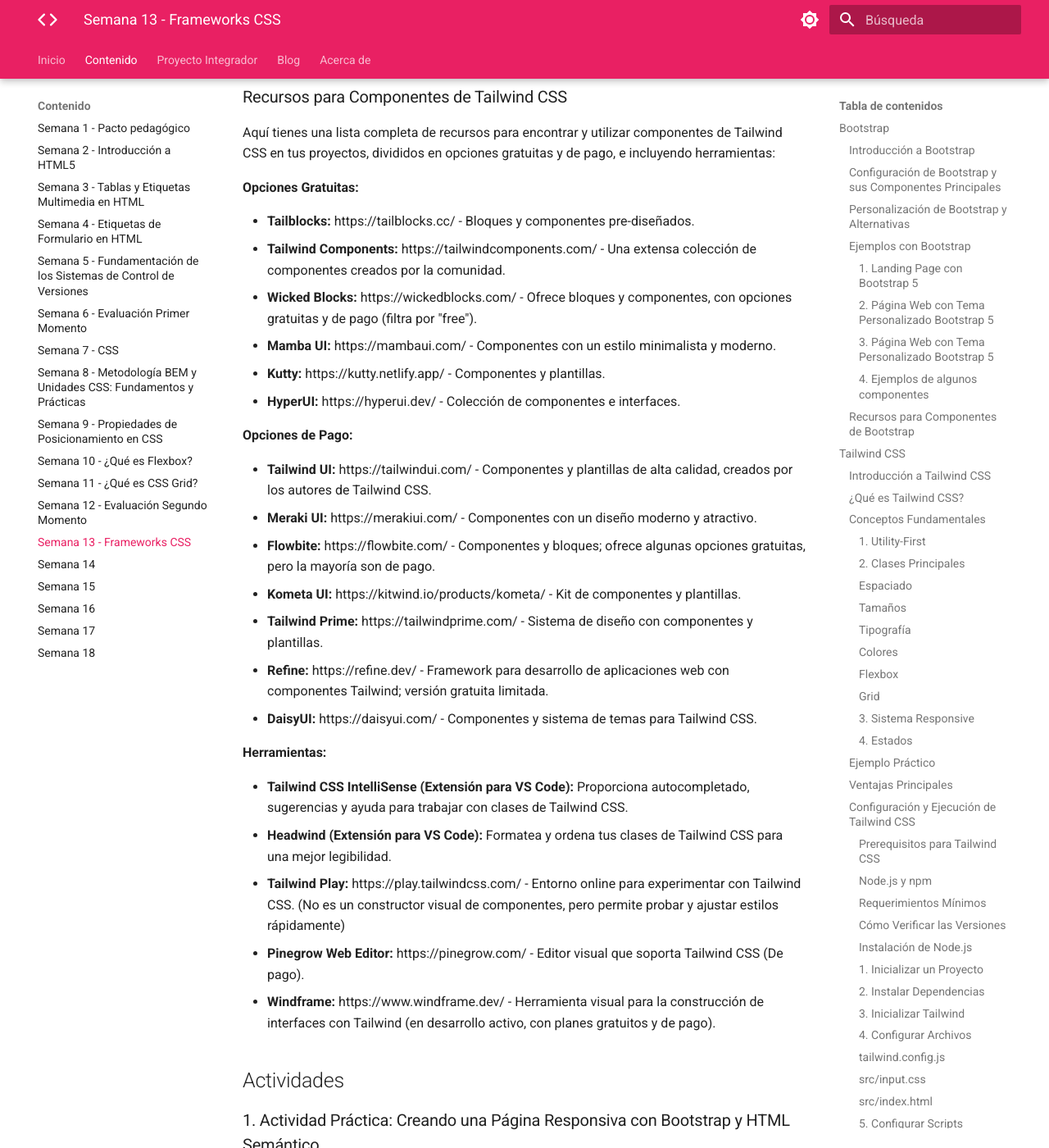
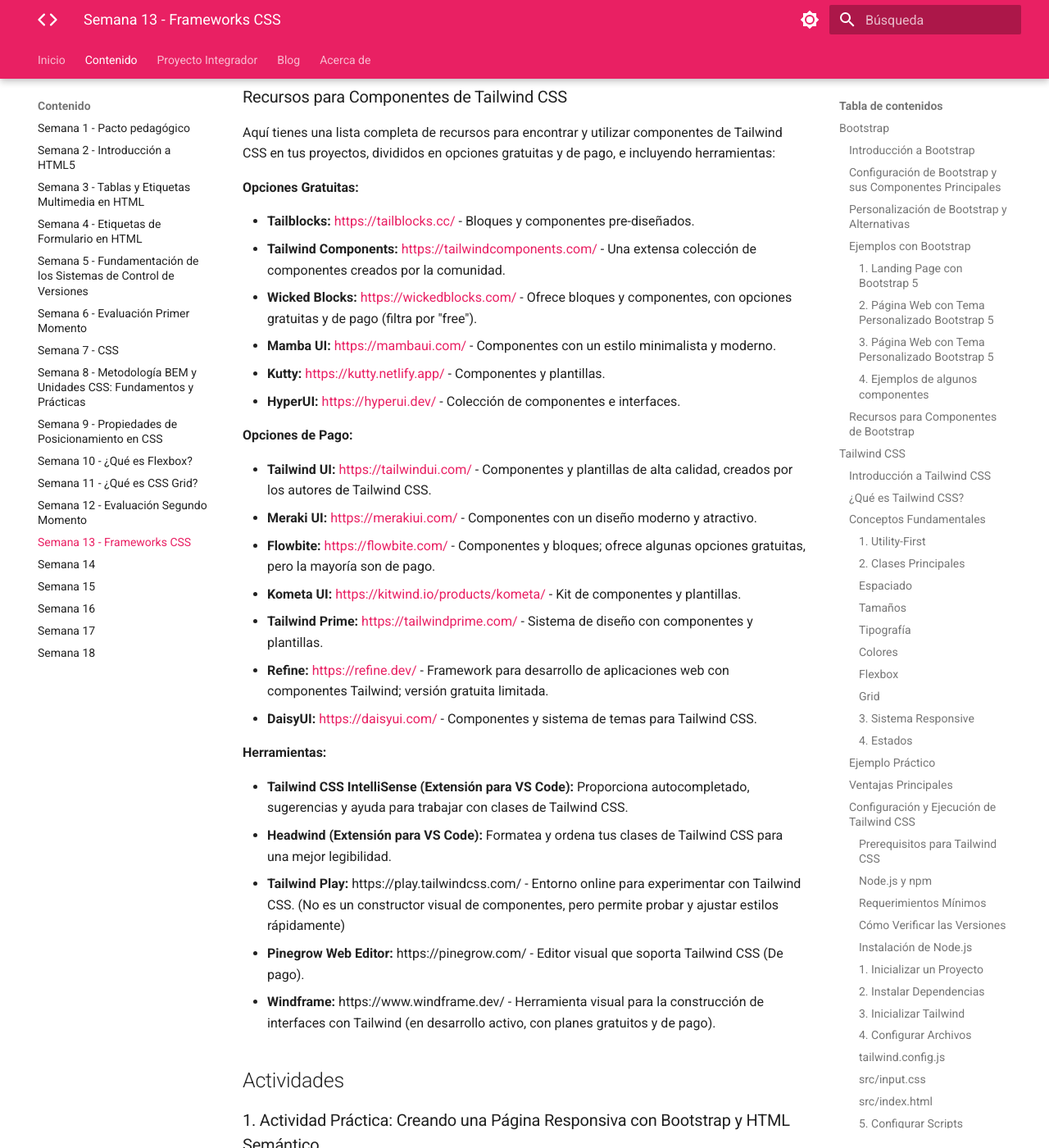
Before and after one commit to jfinfocesde/25ip, an MkDocs documentation site: the page built from docs/content/p13.md, in a window 1280 px wide and 1400 px high, scrolled down 18380 px. Shown: the whole window at 82% size. Built offline with MkDocs 1.6.1 and Material for MkDocs 9.7.7, drawn with Linux system fonts in a browser that asks for light colours; a script that is not in the unit is left out; some of the changed lines change nothing that is shown.

Commit message:
15-05-2025

```diff
--- a/docs/content/p13.md
+++ b/docs/content/p13.md
@@ -754,23 +754,23 @@
 
 **Opciones Gratuitas:**
 
-* **Tailblocks:**  https://tailblocks.cc/ - Bloques y componentes pre-diseñados.
-* **Tailwind Components:** https://tailwindcomponents.com/ -  Una extensa colección de componentes creados por la comunidad.
-* **Wicked Blocks:** https://wickedblocks.com/ - Ofrece bloques y componentes, con opciones gratuitas y de pago (filtra por "free").
-* **Mamba UI:** https://mambaui.com/ - Componentes con un estilo minimalista y moderno.
-* **Kutty:** https://kutty.netlify.app/ -  Componentes y plantillas.
-* **HyperUI:** https://hyperui.dev/ -  Colección de componentes e interfaces.
+* **Tailblocks:**  [https://tailblocks.cc/](https://tailblocks.cc/) - Bloques y componentes pre-diseñados.
+* **Tailwind Components:** [https://tailwindcomponents.com/](https://tailwindcomponents.com/) -  Una extensa colección de componentes creados por la comunidad.
+* **Wicked Blocks:** [https://wickedblocks.com/](https://wickedblocks.com/) - Ofrece bloques y componentes, con opciones gratuitas y de pago (filtra por "free").
+* **Mamba UI:** [https://mambaui.com/](https://mambaui.com/) - Componentes con un estilo minimalista y moderno.
+* **Kutty:** [https://kutty.netlify.app/](https://kutty.netlify.app/) -  Componentes y plantillas.
+* **HyperUI:** [https://hyperui.dev/](https://hyperui.dev/) -  Colección de componentes e interfaces.
 
 
 **Opciones de Pago:**
 
-* **Tailwind UI:** https://tailwindui.com/ -  Componentes y plantillas de alta calidad, creados por los autores de Tailwind CSS.
-* **Meraki UI:** https://merakiui.com/ - Componentes con un diseño moderno y atractivo.
-* **Flowbite:** https://flowbite.com/ -  Componentes y bloques; ofrece algunas opciones gratuitas, pero la mayoría son de pago.
-* **Kometa UI:** https://kitwind.io/products/kometa/ -  Kit de componentes y plantillas.
-* **Tailwind Prime:** https://tailwindprime.com/ - Sistema de diseño con componentes y plantillas.
-* **Refine:** https://refine.dev/ - Framework para desarrollo de aplicaciones web con componentes Tailwind; versión gratuita limitada.
-* **DaisyUI:** https://daisyui.com/ - Componentes y sistema de temas para Tailwind CSS.
+* **Tailwind UI:** [https://tailwindui.com/](https://tailwindui.com/) -  Componentes y plantillas de alta calidad, creados por los autores de Tailwind CSS.
+* **Meraki UI:** [https://merakiui.com/](https://merakiui.com/) - Componentes con un diseño moderno y atractivo.
+* **Flowbite:** [https://flowbite.com/](https://flowbite.com/) -  Componentes y bloques; ofrece algunas opciones gratuitas, pero la mayoría son de pago.
+* **Kometa UI:** [https://kitwind.io/products/kometa/](https://kitwind.io/products/kometa/) -  Kit de componentes y plantillas.
+* **Tailwind Prime:** [https://tailwindprime.com/](https://tailwindprime.com/) - Sistema de diseño con componentes y plantillas.
+* **Refine:** [https://refine.dev/](https://refine.dev/) - Framework para desarrollo de aplicaciones web con componentes Tailwind; versión gratuita limitada.
+* **DaisyUI:** [https://daisyui.com/](https://daisyui.com/) - Componentes y sistema de temas para Tailwind CSS.
 
 
 **Herramientas:**
```
